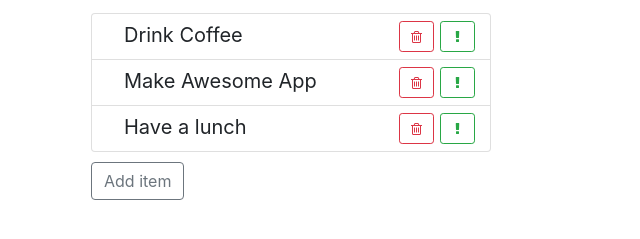
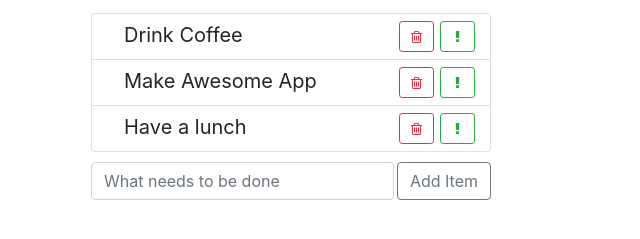
Before and after one commit to mariecolesnic/todo-app-react, a React app: page / in a window 1280 px wide. Shown: the part 145-384 px from the top of the page, without its empty margins (349-989 px from the left). Built offline with nearby package versions, Linux system fonts and the light colour scheme.

Commit message:
Added forms

```diff
--- a/src/components/item-add-form/item-add-form.css
+++ b/src/components/item-add-form/item-add-form.css
@@ -1,3 +1,11 @@
 .item-add-form {
     margin-top: 10px;
-}
+  }
+
+  .item-add-form input {
+    margin-right: 3px;
+  }
+
+  .item-add-form button {
+    white-space: nowrap;
+  }
--- a/src/components/item-add-form/item-add-form.js
+++ b/src/components/item-add-form/item-add-form.js
@@ -1,16 +1,43 @@
-import React, {Component} from 'react';
+import React, { Component } from 'react';
 
 import './item-add-form.css';
 
 export default class ItemAddForm extends Component {
 
-    render() {
-        return (
-            <div className="item-add-form">
-                <button className="btn btn-outline-secondary"
-                onClick= {() => this.props.onItemAdded('Hello, World!')}>
-                    Add item</button>
-            </div>
-        )
-    }
+  state = {
+    label: ''
+  };
+
+  onLabelChange = (e) => {
+    this.setState({
+      label: e.target.value
+    });
+  };
+
+  onSubmit = (e) => {
+    e.preventDefault();
+    this.props.onItemAdded(this.state.label);
+    this.setState({
+      label: ''
+    });
+  };
+
+  render() {
+    return (
+      <form className="item-add-form d-flex"
+            onSubmit={this.onSubmit}>
+
+        <input type="text"
+               className="form-control "
+               onChange={this.onLabelChange}
+               placeholder="What needs to be done"
+               value={this.state.label} />
+        <button
+          className="btn btn-outline-secondary ">
+
+          Add Item
+        </button>
+      </form>
+    );
+  }
 }
```
